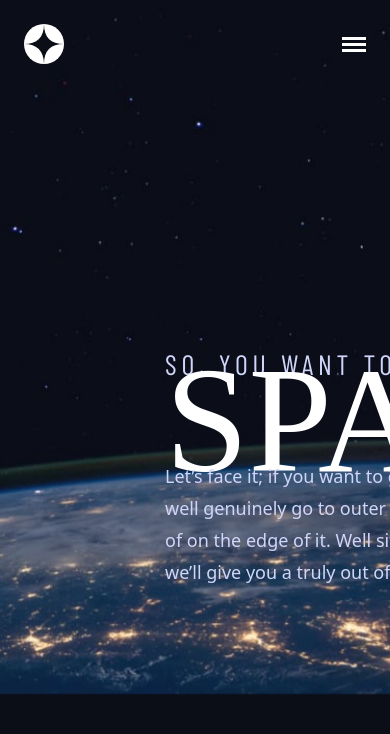
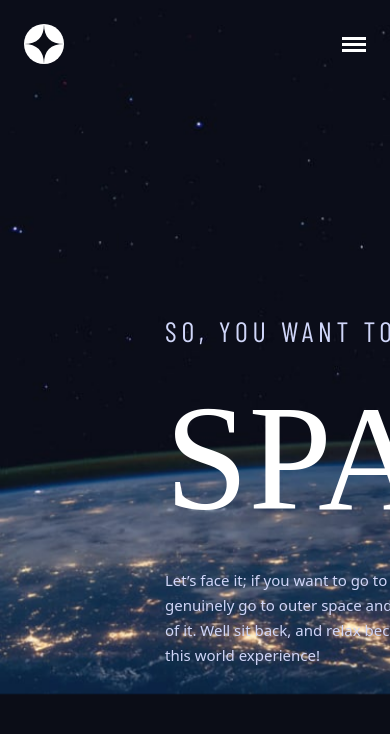
Before and after one commit to Tyrese-FullStackGenius/FM_Space-Tourism-Website_Next.js, a Next.js app: page / in a window 390 px wide. Shown: the top 734 px of the page. Built offline with nearby package versions, Linux system fonts and the light colour scheme; a web font is replaced by a local one.

Commit message:
Feat: Add media query to font size and line height

```diff
--- a/styles/globals.css
+++ b/styles/globals.css
@@ -10,7 +10,6 @@ body {
   color: var(--white);
   font-family: Barllow, system-ui, sans-serif;
   font-size: 18px;
-  line-height: 32px;
 }
 
 a {
@@ -30,6 +29,7 @@ h6 {
 
 p {
   margin-block: 0;
+  line-height: 32px;
 }
 
 img {
@@ -42,3 +42,23 @@ img {
 *::after {
   box-sizing: border-box;
 }
+
+@media (max-width: 1439px) {
+  body {
+    font-size: 16px;
+  }
+
+  p {
+    line-height: 28px;
+  }
+}
+
+@media (max-width: 767px) {
+  body {
+    font-size: 15px;
+  }
+
+  p {
+    line-height: 25px;
+  }
+}
```
